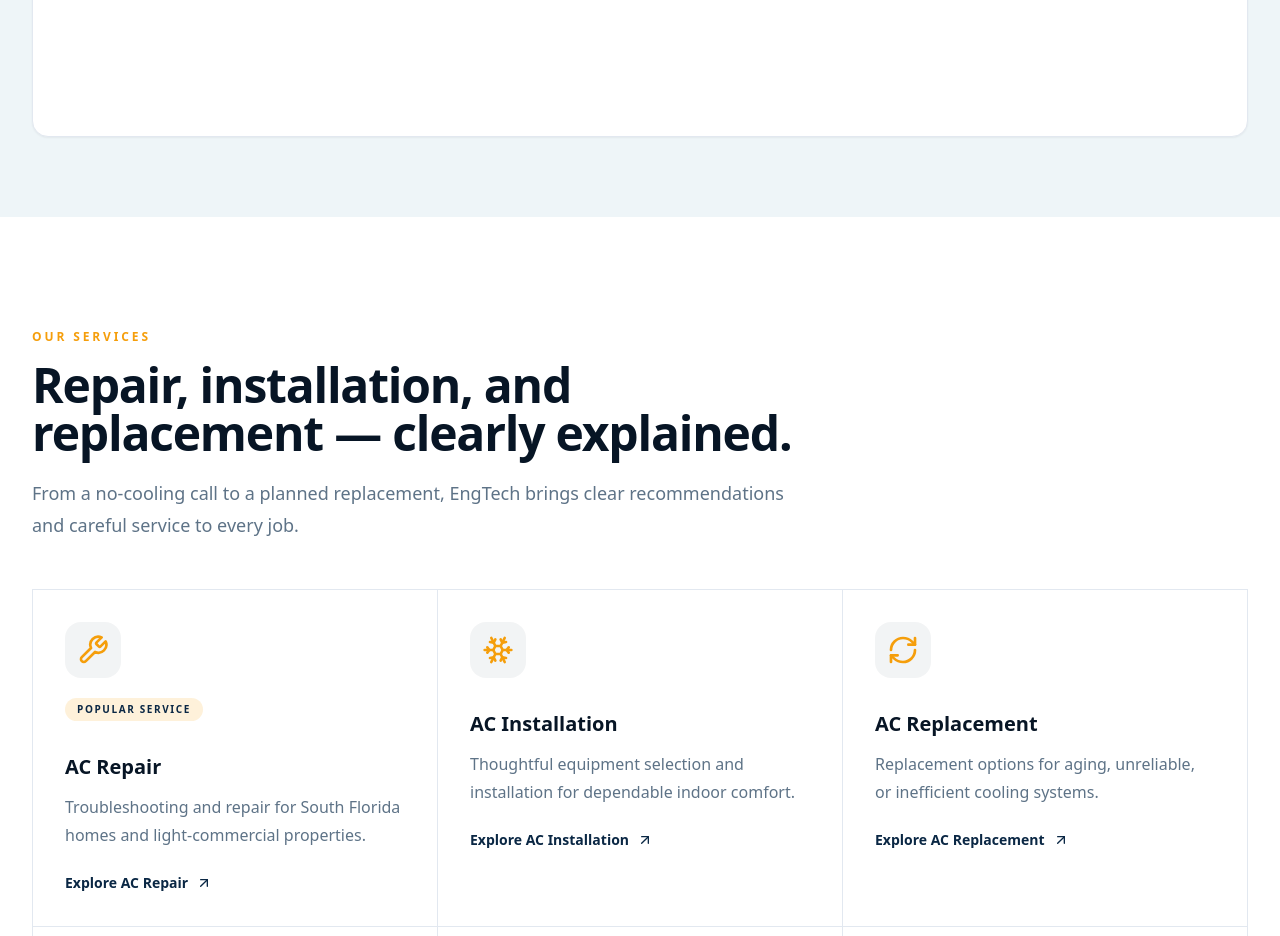
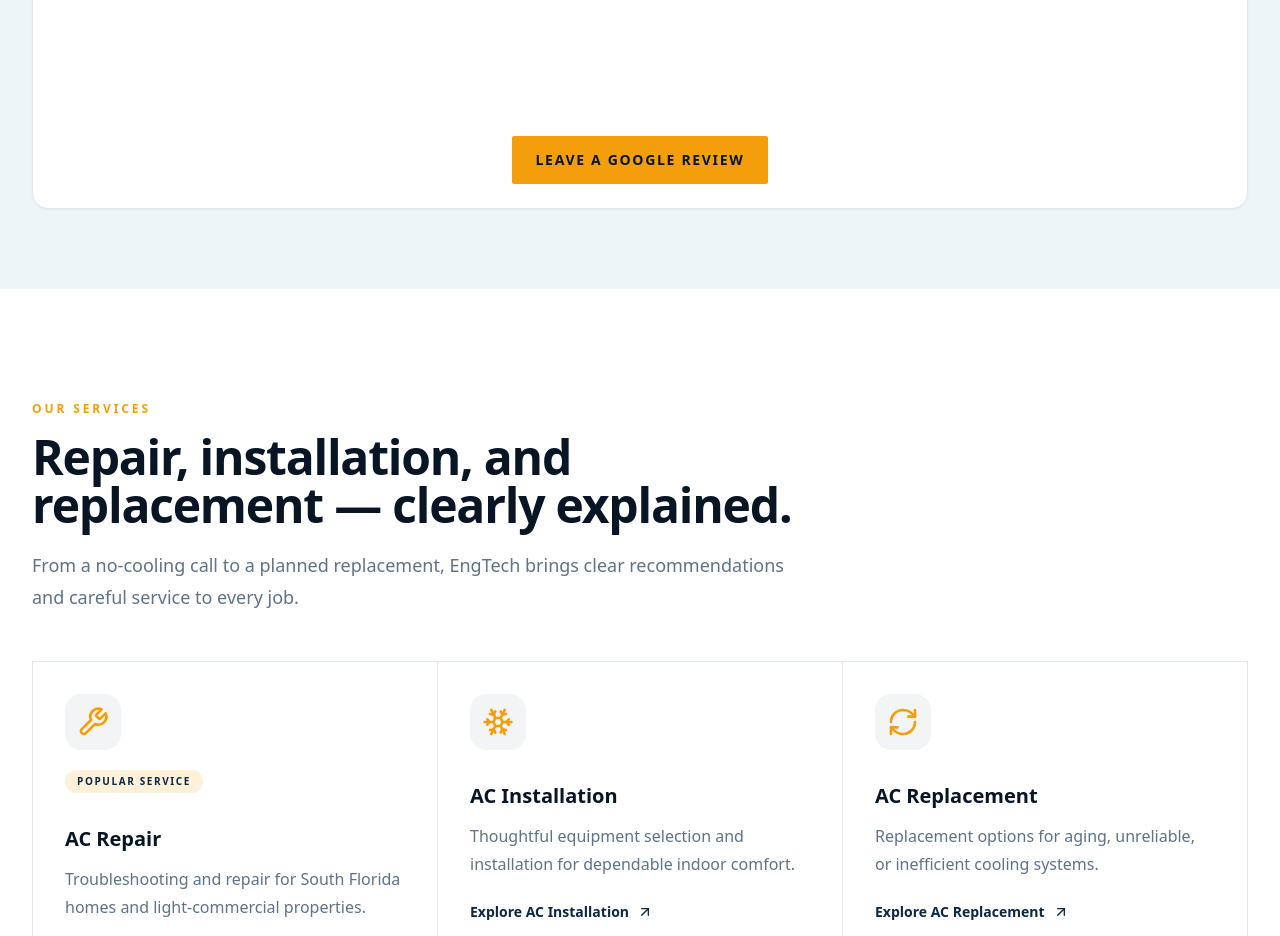
Before and after one commit to pedrohp1988-hub/engtech-website, a Next.js app: page / in a window 1280 px wide. Shown: the part 2440-3376 px from the top of the page. Built offline with nearby package versions, Linux system fonts and the light colour scheme; no server answers.

Commit message:
feat: add direct Google review link

```diff
--- a/components/GoogleReviews.tsx
+++ b/components/GoogleReviews.tsx
@@ -2,6 +2,9 @@
 
 import Script from "next/script";
 import { trackEvent } from "@/lib/analytics";
+
+// Add the verified Google review URL here when it is available from the business profile.
+const googleReviewUrl = "https://g.page/r/CTSVsP_RjqfzEBM/review";
 
 export function GoogleReviews() {
   return (
@@ -10,16 +13,33 @@ export function GoogleReviews() {
       <div
         className="elfsight-app-7708683b-5b72-4712-b309-d6c767b7e858 min-h-[300px] w-full sm:min-h-[360px]"
         data-elfsight-app-lazy
-        onClick={(event) => {
-          const target = event.target as HTMLElement;
-          trackEvent(
-            target.closest("a")?.textContent?.toLowerCase().includes("leave")
-              ? "click_leave_review"
-              : "click_google_reviews",
-            { page_path: window.location.pathname },
-          );
-        }}
       />
+      <div className="mt-6 flex justify-center">
+        {googleReviewUrl ? (
+          <a
+            href={googleReviewUrl}
+            target="_blank"
+            rel="noreferrer"
+            onClick={() =>
+              trackEvent("click_leave_review", {
+                page_path: window.location.pathname,
+              })
+            }
+            className="hover:bg-amber-300 inline-flex min-h-12 items-center justify-center rounded-sm bg-amber px-6 py-3 text-sm font-bold uppercase tracking-[0.12em] text-ink transition focus-visible:outline focus-visible:outline-2 focus-visible:outline-offset-4 focus-visible:outline-amber"
+          >
+            Leave a Google Review
+          </a>
+        ) : (
+          <button
+            type="button"
+            disabled
+            title="Google review URL pending verification"
+            className="inline-flex min-h-12 cursor-not-allowed items-center justify-center rounded-sm bg-amber/50 px-6 py-3 text-sm font-bold uppercase tracking-[0.12em] text-ink/60"
+          >
+            Leave a Google Review
+          </button>
+        )}
+      </div>
     </>
   );
 }
```
